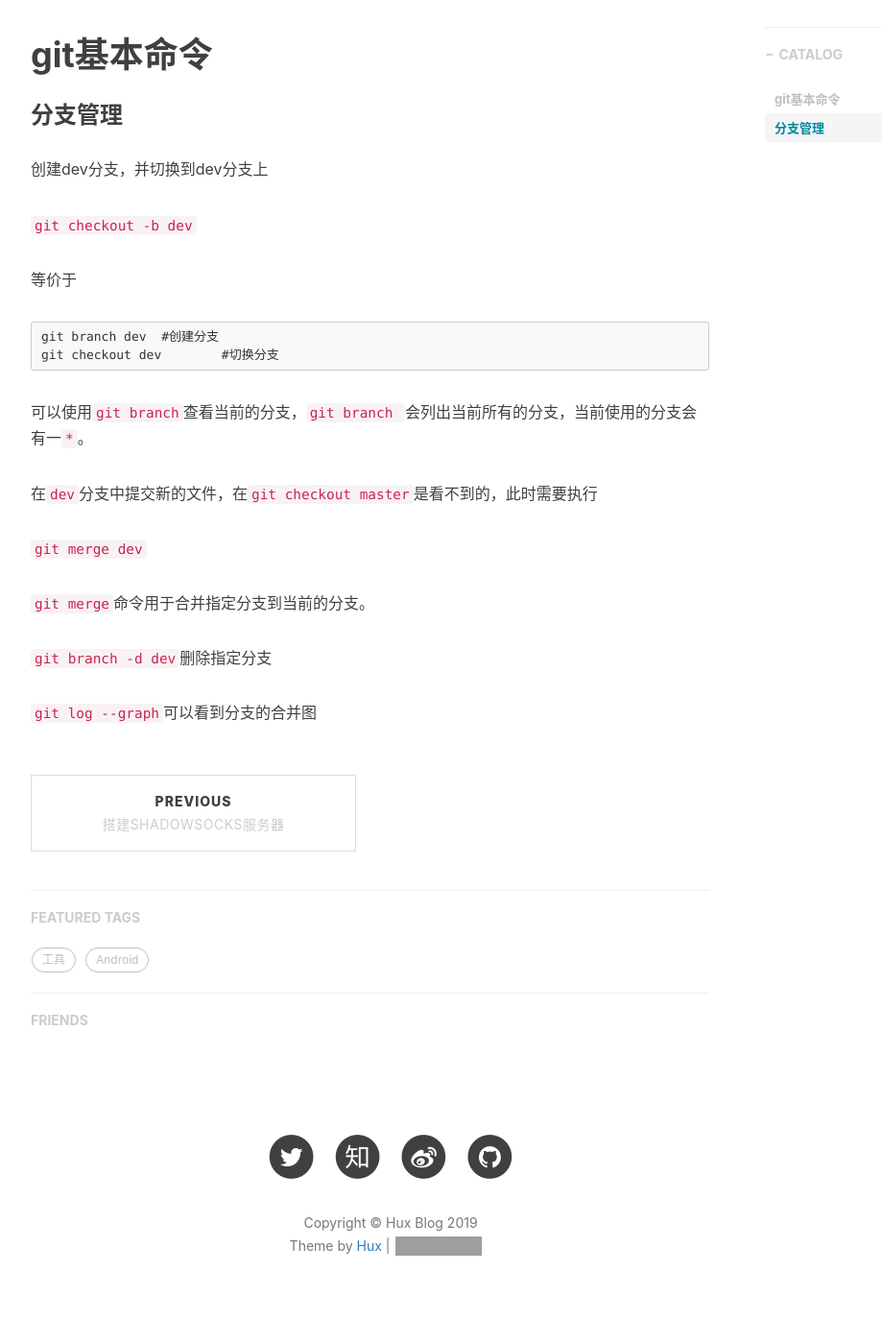
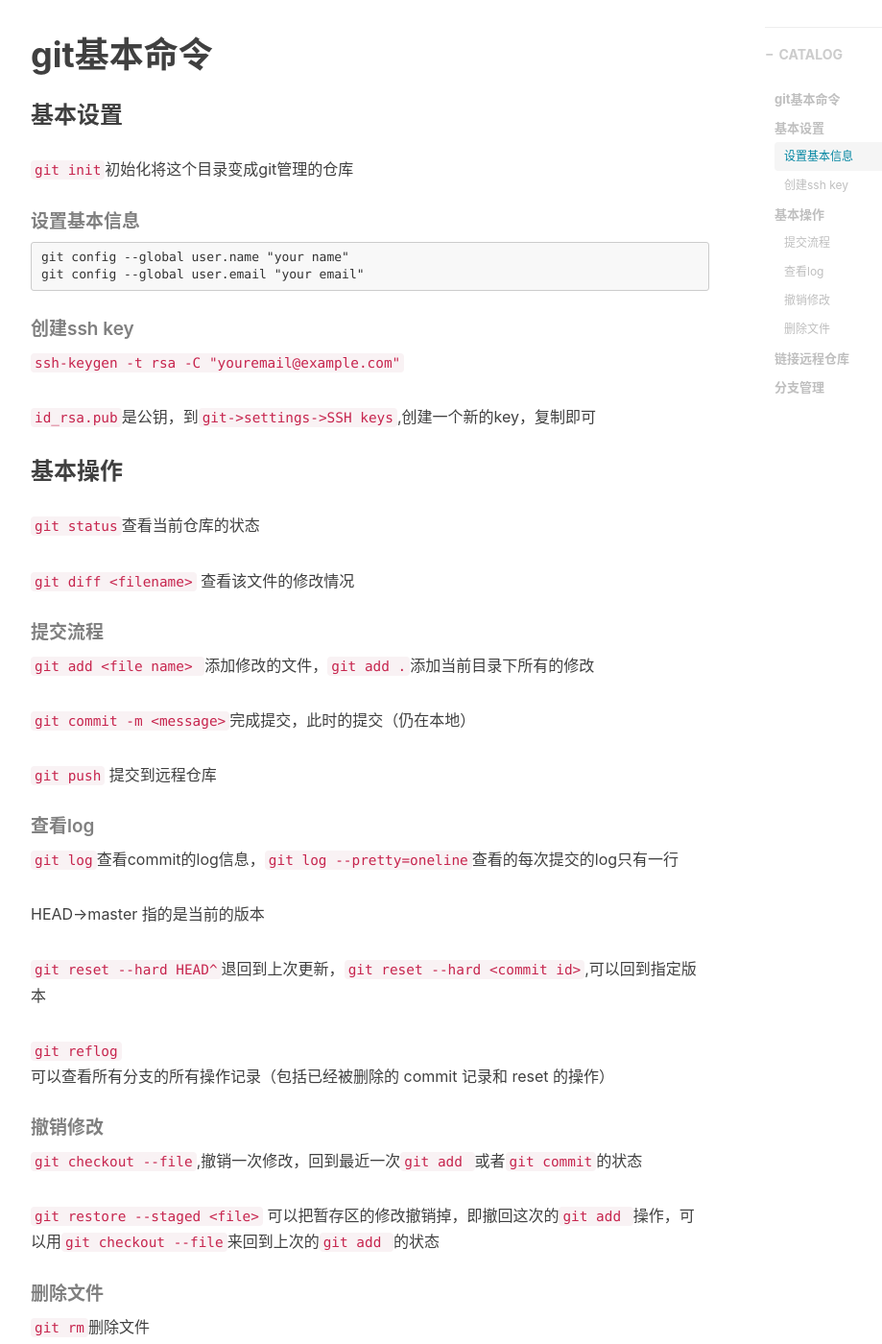
Before and after one commit to bighuang111/bighuang111.github.io, a Jekyll site: the page built from _posts/2019-12-18-git基本命令.markdown, in a window 1280 px wide and 1400 px high, scrolled down 535 px. Shown: the whole window at 96% size, without its empty margins (233-1152 px from the left). Built offline with Jekyll 4.4.1, drawn with Linux system fonts in a browser that asks for light colours; nearby versions of some CDN libraries; comment, search, counter and statistics services are not loaded; some of the changed text lies outside the part shown; grey boxes are pictures that could not be loaded.

Commit message:
update 19/12/24

````diff
--- a/_posts/2019-12-18-git基本命令.markdown
+++ b/_posts/2019-12-18-git基本命令.markdown
@@ -14,6 +14,72 @@ typora-root-url: ..\img\root-samsung
 ---
 
 # git基本命令
+
+### 基本设置
+
+`git init`初始化将这个目录变成git管理的仓库
+
+##### 设置基本信息
+
+```
+git config --global user.name "your name"
+git config --global user.email "your email"
+```
+
+##### 创建ssh key
+
+`ssh-keygen -t rsa -C "youremail@example.com"`
+
+`id_rsa.pub`是公钥，到`git->settings->SSH keys`,创建一个新的key，复制即可
+
+
+
+### 基本操作
+
+`git status`查看当前仓库的状态
+
+`git diff <filename>` 查看该文件的修改情况
+
+##### 提交流程
+
+`git add <file name> `添加修改的文件，`git add .`添加当前目录下所有的修改
+
+`git commit -m <message>`完成提交，此时的提交（仍在本地）
+
+`git push` 提交到远程仓库
+
+##### 查看log
+
+`git log`查看commit的log信息，`git log --pretty=oneline`查看的每次提交的log只有一行
+
+HEAD->master 指的是当前的版本
+
+`git reset --hard HEAD^`退回到上次更新，`git reset --hard <commit id>`,可以回到指定版本
+
+`git reflog` 可以查看所有分支的所有操作记录（包括已经被删除的 commit 记录和 reset 的操作）
+
+##### 撤销修改
+
+`git checkout --file`,撤销一次修改，回到最近一次`git add `或者`git commit`的状态
+
+`git restore --staged <file>` 可以把暂存区的修改撤销掉，即撤回这次的`git add `操作，可以用`git checkout --file`来回到上次的`git add `的状态
+
+##### 删除文件
+
+`git rm`删除文件
+
+`git restore <file name>`恢复一个删除的文件
+
+
+
+### 链接远程仓库
+
+```
+git remote add origin https://github.com/bighuang111/Android-MediaCodec.git
+git push -u origin master
+```
+
+
 
 ### 分支管理
 
````
Also changed, not shown: _posts/2019-12-18-Java_01_第一课.markdown (added, +40 -0 lines), _posts/2019-12-18-机器学习_01.markdown (added, +40 -0 lines).
